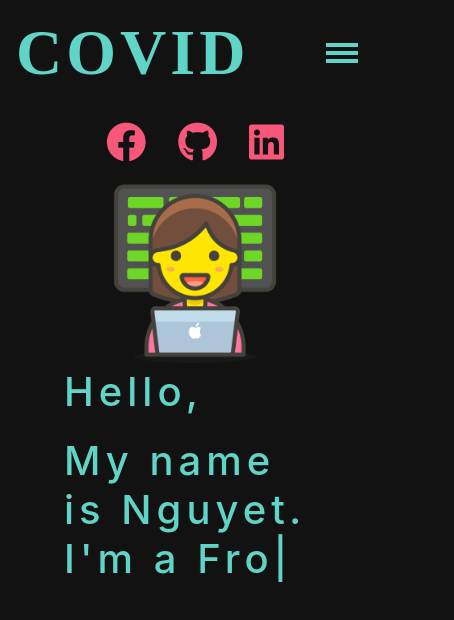
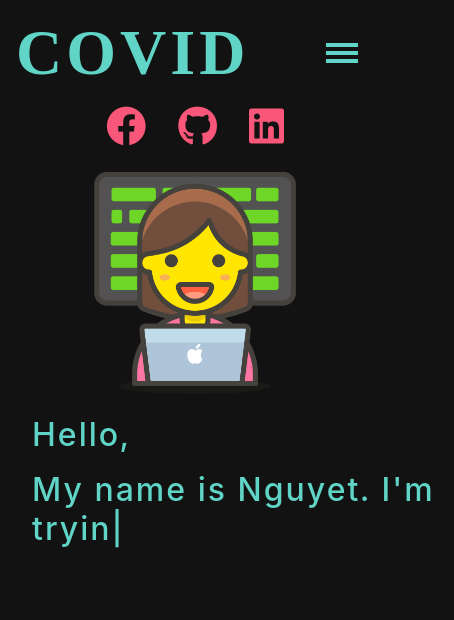
Before and after one commit to nguyetdoan/Covid-19-Tracker, a React (Create React App) app: page /aboutme in a window 390 px wide. Shown: the top 620 px of the page, 454 px wide, since content can reach past the window. Built offline with nearby package versions, Linux system fonts and the light colour scheme; a web font is replaced by a local one.

Commit message:
change something

```diff
--- a/src/components/UI/MenuList/MenuList.module.scss
+++ b/src/components/UI/MenuList/MenuList.module.scss
@@ -66,7 +66,8 @@
   .menu-list {
     position: fixed;
     z-index: 100;
-    inset: 0;
+    left: 0;
+    top: 0;
     width: 100vw;
     height: 100vh;
     background-color: #121212;
--- a/src/components/UI/NavBar.module.scss
+++ b/src/components/UI/NavBar.module.scss
@@ -5,6 +5,7 @@
   display: flex;
   align-items: center;
   justify-content: space-between;
+  position: relative;
   .logo {
     display: flex;
     align-items: center;
--- a/src/containers/Aboutme/AboutMe.js
+++ b/src/containers/Aboutme/AboutMe.js
@@ -10,9 +10,9 @@ const AboutMe = () => {
     animatedClassName: "animated",
     duration: 2000,
   });
+  let arrName =
+    "My name is Nguyet. I'm trying to be a great Frontend Developer.";
   useEffect(() => {
-    let arrName = "My name is Nguyet. I'm a Frontend Developer.";
-
     const setIn = setTimeout(() => {
       let name = "";
       for (let i = 0; i < arrName.length; i++) {
@@ -23,10 +23,8 @@ const AboutMe = () => {
       setTimeout(() => setIntro(name), arrName.length * 200);
     });
     return () => clearTimeout(setIn);
-  }, []);
+  }, [arrName]);
   useEffect(() => {
-    let arrName = "My name is Nguyet. I'm a Frontend Developer.";
-
     const setIn = setInterval(() => {
       let name = "";
       for (let i = 0; i < arrName.length; i++) {
@@ -36,16 +34,18 @@ const AboutMe = () => {
       }
       setTimeout(() => setIntro(name), arrName.length * 200);
     }, (arrName.length + 1) * 200);
-    return () => clearTimeout(setIn);
-  }, []);
+    return () => clearInterval(setIn);
+  }, [arrName]);
 
   return (
     <div className={classes.container} data-aos="fade-up">
       <div className={classes.introduction}>
-        <div className={classes.text}>
+        <div>
           <h1>Hello,</h1>
           <h1>{intro}</h1>
         </div>
+        <div className={classes["contact"]}>
+          <h2>Contact me:</h2>
           <ul>
             <li>
               <a
@@ -77,7 +77,10 @@ const AboutMe = () => {
             </li>
           </ul>
         </div>
+      </div>
+      <div class={classes["image-container"]}>
         <img src="assets/avt.png" alt="avatar" />
+      </div>
     </div>
   );
 };
--- a/src/containers/Aboutme/AboutMe.module.scss
+++ b/src/containers/Aboutme/AboutMe.module.scss
@@ -1,14 +1,12 @@
 .container {
   display: grid;
   grid-template-columns: repeat(auto-fit, minmax(280px, 1fr));
-  margin: 4rem 8rem;
+  margin: 2rem 8rem;
   align-items: center;
-  img {
-    width: 75%;
-    justify-self: end;
-  }
-
+  justify-items: center;
   .introduction {
+    justify-self: start;
+    height: 100%;
     display: flex;
     flex-direction: column;
     justify-content: space-between;
@@ -16,9 +14,6 @@
       color: var(--mint);
       font-size: 40px;
       letter-spacing: 5px;
-    }
-    .text {
-      height: 50vh;
     }
     ul {
       display: flex;
@@ -37,12 +32,36 @@
       }
     }
   }
+  .image-container {
+    display: flex;
+    flex-direction: column;
+    align-items: center;
+    justify-content: start;
+    img {
+      width: 75%;
+    }
+  }
 }
-@media only screen and (max-width: 600px) {
+
+@media only screen and (max-width: 1024px) {
   .container {
-    margin: 1rem 2rem;
+    display: flex;
+    flex-direction: column-reverse;
+    margin: 3rem 2rem 2rem;
+    align-items: center;
+    justify-content: start;
+
     .introduction {
-      min-height: 75vh;
+      width: 100%;
+      min-width: 50vh;
+      align-self: start;
+      h1 {
+        font-size: 40px;
+        letter-spacing: 2px;
+      }
+      h2 {
+        display: none;
+      }
       ul {
         position: absolute;
         top: -4rem;
@@ -50,22 +69,22 @@
         transform: translateX(-50%);
       }
     }
-  }
-}
-@media only screen and (max-width: 1024px) {
-  .container {
-    display: flex;
-    flex-direction: column-reverse;
-    margin: 4rem;
-    .introduction {
-      width: 100%;
-      align-self: start;
-      ul {
-        margin: 0 auto;
-      }
-      .text {
-        height: 30vh;
-      }
+    .image-container {
+      display: grid;
+      place-items: center;
     }
   }
 }
+@media only screen and (max-width: 600px) {
+  .container {
+    min-height: 100vh;
+
+    margin: 1fr;
+    .introduction {
+      h1 {
+        font-size: 32px;
+      }
+      padding: 1rem 0;
+    }
+  }
+}
```
Lines whose indentation alone changed are shown as unchanged.
